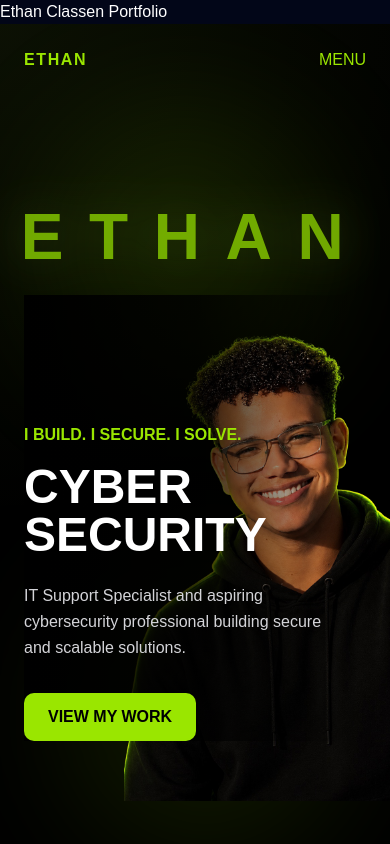
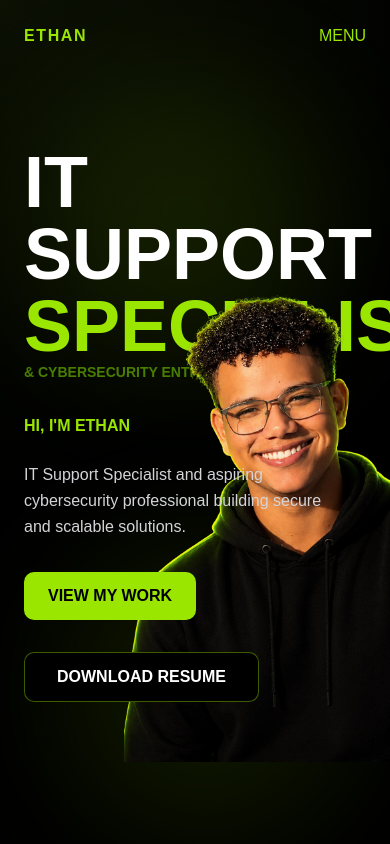
Before and after one commit to EthanClassen-Sec/EthanClassen-Sec.github.io, a React (Vite) app: page / in a window 390 px wide. Shown: the top 844 px of the page. Built offline with nearby package versions, Linux system fonts and the light colour scheme.

Commit message:
mobile friendly

```diff
--- a/src/App.jsx
+++ b/src/App.jsx
@@ -12,7 +12,6 @@ import { motion } from 'framer-motion';
 function App() {
   return (
     <div className="min-h-screen bg-slate-950 text-white overflow-hidden">
-      <Navbar />
       <Hero />
       <About />
       <Skills />
--- a/src/components/Hero.jsx
+++ b/src/components/Hero.jsx
@@ -61,11 +61,23 @@ export default function Hero() {
 
         {/* HERO */}
         <div className="relative min-h-screen flex items-center">
+          <div className="hidden lg:block">
+            <FloatingText />
 
-          <FloatingText />
+          </div>
+
 
           {/* MOBILE LAYOUT */}
           <div className="relative w-full lg:hidden">
+
+            <div className="absolute bottom-80">
+              <h1 className="text-7xl font-black mt-4 leading-none z-10 ">
+                IT SUPPORT
+                <br />
+                <h1 className="text-lime-400">SPECIALIST</h1>
+                <h3 className="text-sm text-lime-700">& CYBERSECURITY ENTHUSIAST</h3>
+              </h1>
+            </div>
 
             {/* Image */}
             <motion.img
@@ -79,7 +91,7 @@ export default function Hero() {
                 bottom-[-60px]
                 w-[420px]
                 opacity-60
-                z-10
+                z-20
                 object-contain
               "
             />
@@ -89,10 +101,7 @@ export default function Hero() {
               className="
                 absolute
                 inset-0
-                bg-gradient-to-r
-                from-black
-                via-black/80
-                to-transparent
+
                 z-20
               "
             />
@@ -111,14 +120,10 @@ export default function Hero() {
             >
 
               <p className="text-lime-400 font-semibold uppercase">
-                I BUILD. I SECURE. I SOLVE.
+                Hi, I'm Ethan
               </p>
 
-              <h1 className="text-5xl font-black mt-4 leading-none">
-                CYBER
-                <br />
-                SECURITY
-              </h1>
+
 
               <p className="mt-6 text-zinc-300 leading-relaxed">
                 IT Support Specialist and aspiring
@@ -141,6 +146,36 @@ export default function Hero() {
               >
                 VIEW MY WORK
               </motion.button>
+              <motion.button whileHover={{
+    scale: 1.05,
+    boxShadow: "0 0 25px rgba(163,230,53,0.35)",
+  }}
+  whileTap={{ scale: 0.95 }}
+  className="
+    mt-8
+
+
+    px-8
+    py-3
+
+    bg-black
+    text-white
+
+    border
+    border-lime-400/40
+
+    rounded-lg
+    font-semibold
+
+    transition-all
+    duration-300
+
+    hover:border-lime-400
+    hover:text-lime-400
+    hover:bg-lime-400/5
+  " > DOWNLOAD RESUME
+
+              </motion.button>
 
             </motion.div>
 
@@ -158,14 +193,15 @@ export default function Hero() {
             >
 
               <p className="text-lime-400 font-semibold uppercase">
-                I BUILD. I SECURE. I SOLVE.
+                Hi, I'm Ethan
               </p>
 
               <h1 className="text-7xl font-black mt-6 leading-none">
-                CYBER
-                <br />
-                SECURITY
+                IT SUPPORT
+                <br  />
+                <h1 className="text-lime-400">SPECIALIST</h1>
               </h1>
+
 
               <p className="mt-6 text-zinc-300 text-lg leading-relaxed">
                 I'm an IT Support Specialist and aspiring
@@ -187,6 +223,36 @@ export default function Hero() {
                 "
               >
                 VIEW MY WORK
+              </motion.button>
+              <motion.button whileHover={{
+    scale: 1.05,
+    boxShadow: "0 0 25px rgba(163,230,53,0.35)",
+  }}
+  whileTap={{ scale: 0.95 }}
+  className="
+    mt-8
+    ml-4
+
+    px-6
+    py-3
+
+    bg-black
+    text-white
+
+    border
+    border-lime-400/40
+
+    rounded-lg
+    font-semibold
+
+    transition-all
+    duration-300
+
+    hover:border-lime-400
+    hover:text-lime-400
+    hover:bg-lime-400/5
+  ">
+                DOWNLOAD RESUME
               </motion.button>
 
             </motion.div>
--- a/src/components/Projects.jsx
+++ b/src/components/Projects.jsx
@@ -229,6 +229,8 @@ export default function Projects() {
                 flex
                 justify-between
                 items-center
+                hover:bg-lime-400/5
+                hover:text-lime-300
               "
             >
 
@@ -258,6 +260,8 @@ export default function Projects() {
                 flex
                 justify-between
                 items-center
+                hover:bg-lime-400/5
+                hover:text-lime-300
               "
             >
 
@@ -287,6 +291,8 @@ export default function Projects() {
                 flex
                 justify-between
                 items-center
+                hover:bg-lime-400/5
+                hover:text-lime-300
               "
             >
 
```
